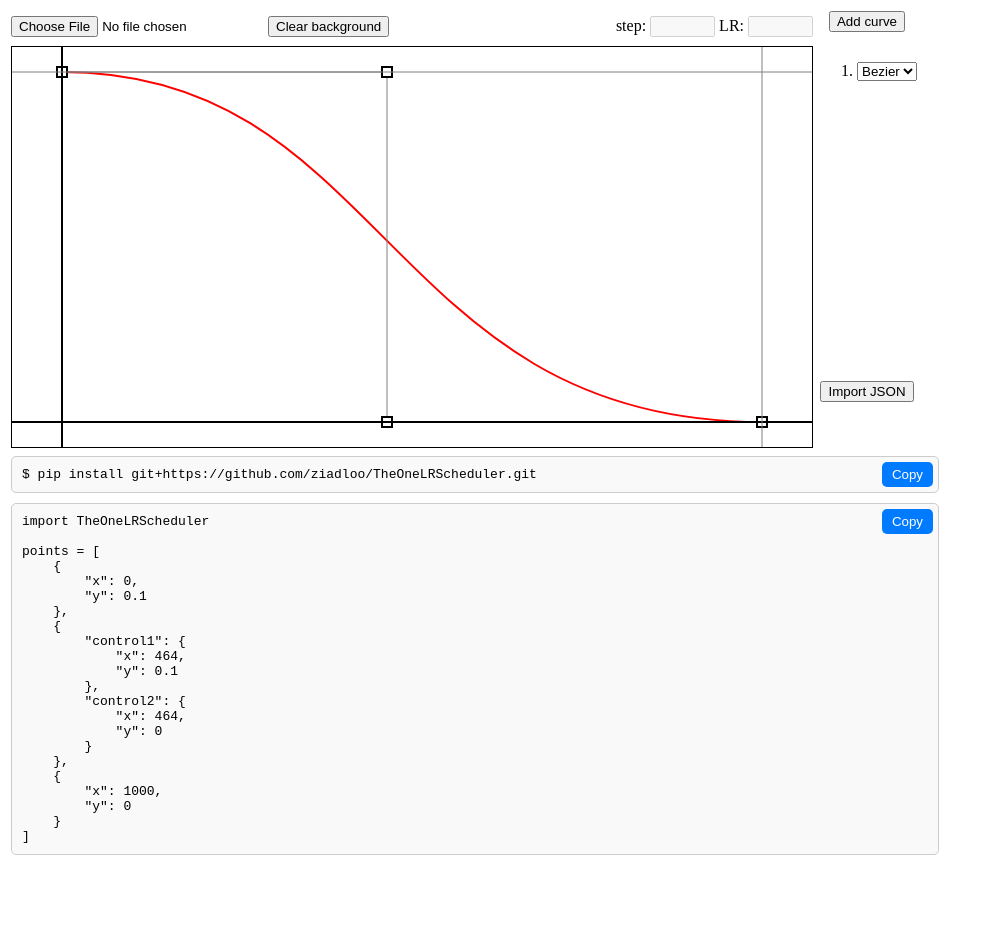
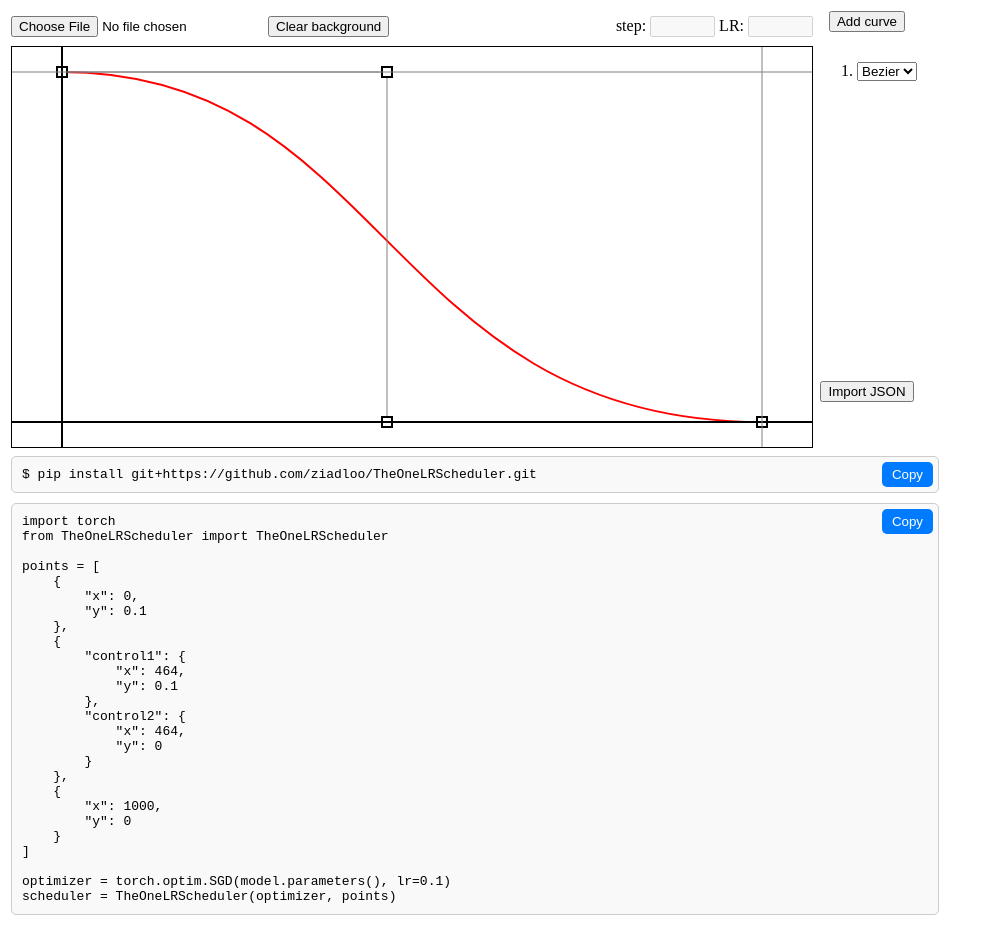
Before and after one commit to ziadloo/TheOneLRScheduler, a plain HTML site: page designer.html in a window 1280 px wide. Shown: the whole page, without its empty margins (0-991 px from the left). Before the commit the page ends 876 px from the top, so only its background shows below. Drawn offline with Linux system fonts and the light colour scheme.

Commit message:
Improving python code

```diff
--- a/designer.html
+++ b/designer.html
@@ -207,9 +207,13 @@
         realPoints[realPoints.length - 1].x = numberOfSteps;
         realPoints[0].y = initialLR;
 
-        pythonCode.innerHTML = `import TheOneLRScheduler
+        pythonCode.innerHTML = `import torch
+from TheOneLRScheduler import TheOneLRScheduler
 
-points = ${JSON.stringify(realPoints, null, 4)}`;
+points = ${JSON.stringify(realPoints, null, 4)}
+
+optimizer = torch.optim.SGD(model.parameters(), lr=${initialLR})
+scheduler = TheOneLRScheduler(optimizer, points)`;
       }
 
       function showSelectedPointCoordinate() {
```
